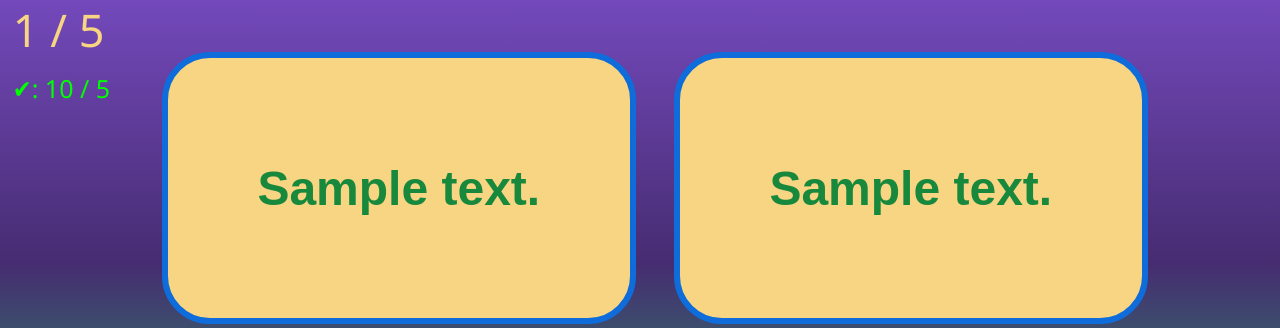
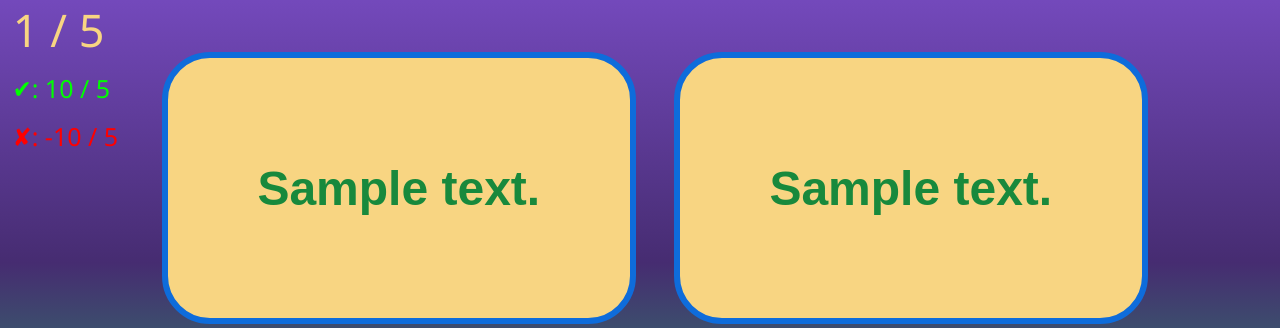
Before and after one commit to Kazan33333/Sports_Quiz_App, a PHP site: template public/views/quiz_sheet.php in a window 1280 px wide. Shown: the part 137-465 px from the top of the page. Run offline with PHP 8.4, Linux system fonts and the light colour scheme; the template is opened without the code that fills it: most values are stand-ins (such as "Sample title", 1, 10 or a date in 2020).

Commit message:
wrong answers counter

```diff
--- a/public/css/quiz_sheet.css
+++ b/public/css/quiz_sheet.css
@@ -26,6 +26,15 @@
     font-weight: 500;
 }
 
+.points-wrong {
+    color: #FF0000;
+    position: absolute;
+    top: 32vh;
+    left: 1vw;
+    font-size: 25px;
+    font-weight: 500;
+}
+
 form {
     position: absolute;
     top: 5px !important;
--- a/public/views/quiz_sheet.php
+++ b/public/views/quiz_sheet.php
@@ -38,5 +38,13 @@
         }
         ?> / 5
     </div>
+    <div class="points-wrong">
+        <?php if(!isset($points) || $points == null) {
+            echo "✘: 0";
+        }else {
+            echo '✘: ', $id - 1 - $points;
+        }
+        ?> / 5
+    </div>
 </body>
 </html>
```
